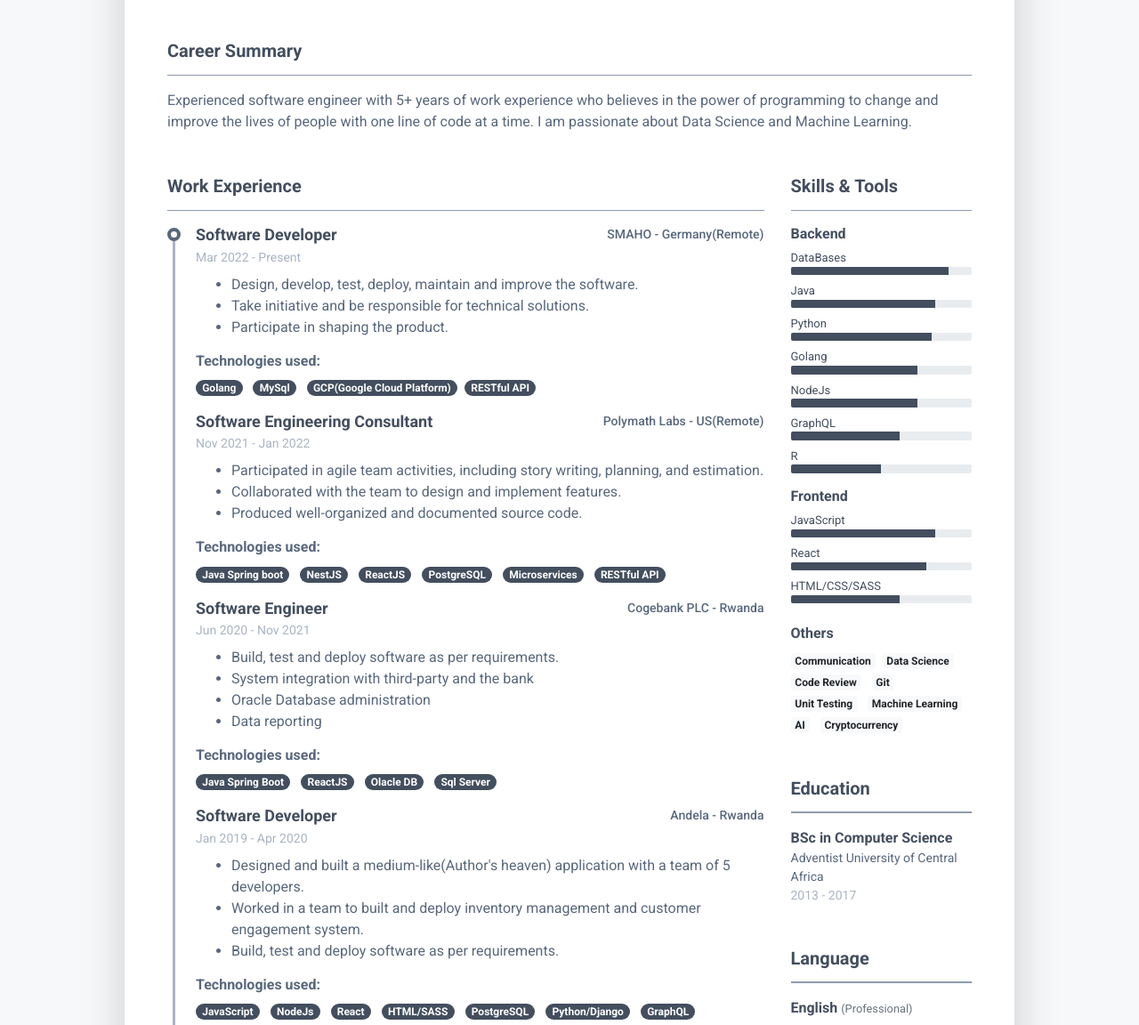
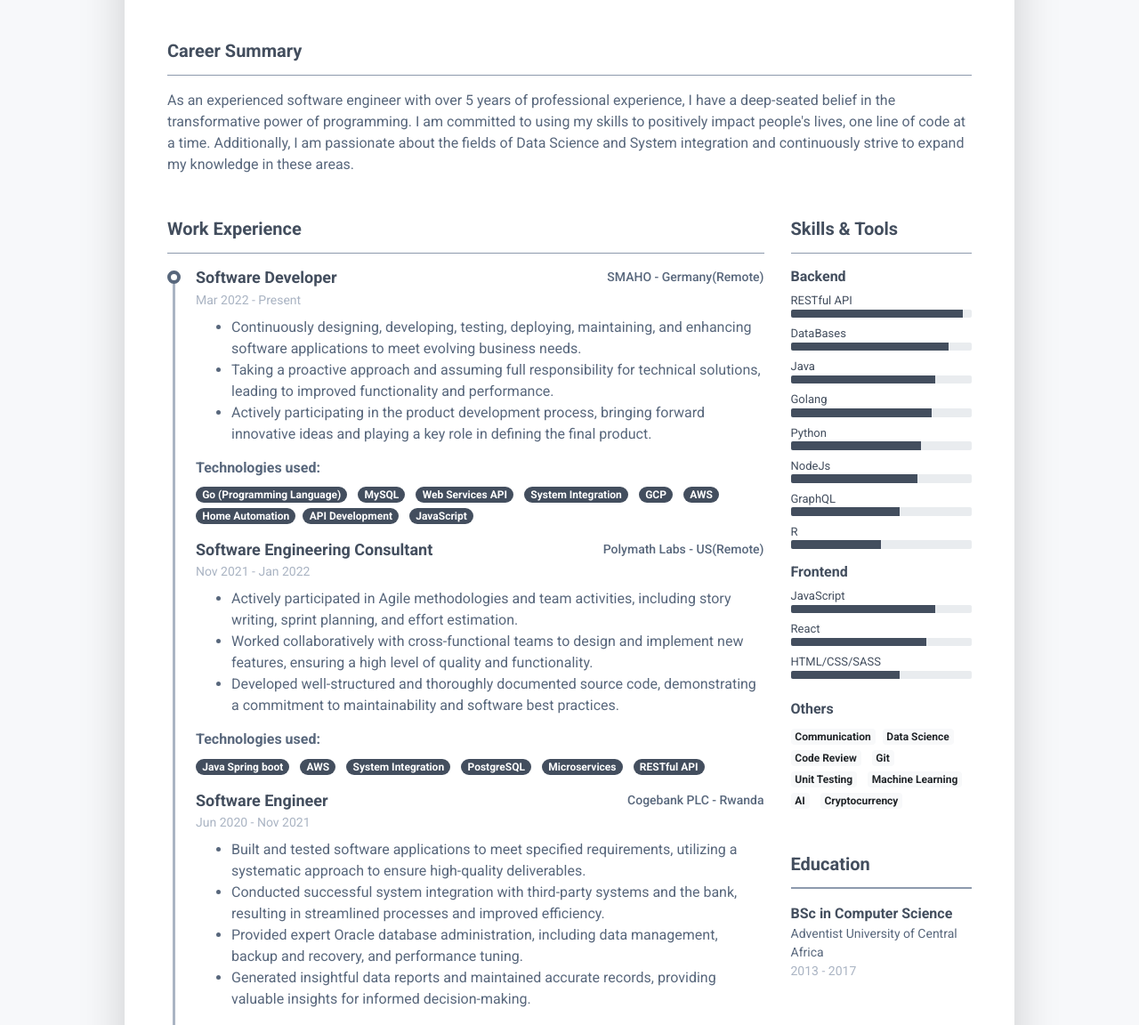
Before and after one commit to niomwungeri-fabrice/niomwungeri-fabrice.github.io, a plain HTML site: page index.html in a window 1280 px wide. Shown: the part 253-1405 px from the top of the page at 89% size. Drawn offline with Linux system fonts and the light colour scheme.

Commit message:
update cv

```diff
--- a/index.html
+++ b/index.html
@@ -50,14 +50,15 @@
                     <!--//primary-info-->
                     <div class="secondary-info ml-md-auto mt-2">
                         <ul class="resume-social list-unstyled">
-                                <li class="mb-3"><a href="#"><span class="fa-container text-center mr-2"><i
-                                                class="fab fa-linkedin-in fa-fw"></i></span>linkedin.com/in/fabrice-niyomwungeri</a>
+                            <li class="mb-3"><a href="https://www.linkedin.com/in/fabrice-niyomwungeri-004421a5/"><span class="fa-container text-center mr-2"><i
+                                    class="fab fa-linkedin-in fa-fw"></i></span>fabrice-niyomwungeri-004421a5/</a>
                             </li>
-                                <li class="mb-3"><a href="#"><span class="fa-container text-center mr-2"><i
-                                                class="fab fa-github-alt fa-fw"></i></span>github.com/niomwungeri-fabrice</a>
+                            <li class="mb-3"><a href="https://github.com/niomwungeri-fabrice"><span class="fa-container text-center mr-2"><i
+                                    class="fab fa-github-alt fa-fw"></i></span>niomwungeri-fabrice</a>
                             </li>
-                                <li><a href="#"><span class="fa-container text-center mr-2"><i
-                                                class="fas fa-globe"></i></span>https://niomwungeri-fabrice.github.io/</a></li>
+                            <li><a href="https://niomwungeri-fabrice.github.io/"><span class="fa-container text-center mr-2"><i
+                                    class="fas fa-globe"></i></span>niomwungeri-fabrice.com</a>
+                            </li>
                         </ul>
                     </div>
                     <!--//secondary-info-->
@@ -72,9 +73,12 @@
                 <h2 class="resume-section-title text-uppercase font-weight-bold pb-3 mb-3">Career Summary</h2>
                 <div class="resume-section-content">
                     <p class="mb-0">
-                            Experienced software engineer with 5+ years of work experience who believes in the power of
-                            programming to change and improve the lives of people with one line of code at a time.
-                            I am passionate about Data Science and Machine Learning.
+                        As an experienced software engineer with over 5 years of professional experience,
+                        I have a deep-seated belief in the transformative power of programming.
+                        I am committed to using my skills to positively impact people's lives, one line of code at a
+                        time. Additionally,
+                        I am passionate about the fields of Data Science and System integration and continuously strive
+                        to expand my knowledge in these areas.
                     </p>
                 </div>
             </section>
@@ -101,28 +105,52 @@
                                     <!--//resume-timeline-item-header-->
                                     <div class="resume-timeline-item-desc">
                                         <ul>
-                                                <li>Design, develop, test, deploy, maintain and improve the software.
+                                            <li>Continuously designing, developing, testing, deploying, maintaining, and
+                                                enhancing software applications to meet evolving business needs.
                                             </li>
-                                                <li>Take initiative and be responsible for technical solutions.
+                                            <li>Taking a proactive approach and assuming full responsibility for
+                                                technical solutions, leading to improved functionality and performance.
                                             </li>
-                                                <li>Participate in shaping the product.</li>
+                                            <li>Actively participating in the product development process, bringing
+                                                forward innovative ideas and playing a key role in defining the final
+                                                product.
+                                            </li>
                                         </ul>
                                         <h4 class="resume-timeline-item-desc-heading font-weight-bold">Technologies
                                             used:</h4>
                                         <ul class="list-inline">
                                             <li class="list-inline-item"><span
-                                                        class="badge badge-primary badge-pill">Golang</span>
+                                                    class="badge badge-primary badge-pill">
+                                                        Go (Programming Language)</span>
                                             </li>
                                             <li class="list-inline-item"><span
-                                                        class="badge badge-primary badge-pill">MySql</span>
+                                                    class="badge badge-primary badge-pill">
+                                                        MySQL</span>
                                             </li>
                                             <li class="list-inline-item"><span
-                                                        class="badge badge-primary badge-pill">GCP(Google Cloud
-                                                        Platform)</span>
+                                                    class="badge badge-primary badge-pill">
+                                                        Web Services API</span>
+                                            </li>
+                                            <li class="list-inline-item"><span
+                                                    class="badge badge-primary badge-pill">System Integration</span>
+                                            </li>
+                                            <li class="list-inline-item"><span
+                                                    class="badge badge-primary badge-pill">GCP</span>
+                                            </li>
+                                            <li class="list-inline-item"><span
+                                                    class="badge badge-primary badge-pill">AWS</span>
+                                            </li>
+                                            <li class="list-inline-item"><span
+                                                    class="badge badge-primary badge-pill">Home Automation</span>
                                             <li class="list-inline-item"><span
                                                     class="badge badge-primary badge-pill">
-                                                        RESTful API</span>
+                                                        API Development</span>
                                             </li>
+                                            <li class="list-inline-item"><span
+                                                    class="badge badge-primary badge-pill">
+                                                        JavaScript</span>
+                                            </li>
+
                                         </ul>
                                     </div>
                                     <!--//resume-timeline-item-desc-->
@@ -137,17 +165,22 @@
                                             </div>
                                         </div>
                                         <!--//row-->
-                                            <div class="resume-position-time">Nov 2021 - Jan 2022 </div>
+                                        <div class="resume-position-time">Nov 2021 - Jan 2022</div>
                                     </div>
                                     <!--//resume-timeline-item-header-->
                                     <div class="resume-timeline-item-desc">
                                         <ul>
-                                                <li>Participated in agile team activities, including story writing,
-                                                    planning, and estimation.
+                                            <li>Actively participated in Agile methodologies and team activities,
+                                                including story writing, sprint planning, and effort estimation.
                                             </li>
-                                                <li>Collaborated with the team to design and implement features.
+                                            <li>Worked collaboratively with cross-functional teams to design and
+                                                implement new features, ensuring a high level of quality and
+                                                functionality.
                                             </li>
-                                                <li>Produced well-organized and documented source code.</li>
+                                            <li>Developed well-structured and thoroughly documented source code,
+                                                demonstrating a commitment to maintainability and software best
+                                                practices.
+                                            </li>
                                         </ul>
                                         <h4 class="resume-timeline-item-desc-heading font-weight-bold">Technologies
                                             used:</h4>
@@ -156,15 +189,15 @@
                                                     class="badge badge-primary badge-pill">Java Spring boot</span>
                                             </li>
                                             <li class="list-inline-item"><span
-                                                        class="badge badge-primary badge-pill">NestJS</span>
+                                                    class="badge badge-primary badge-pill">AWS</span>
                                             </li>
                                             <li class="list-inline-item"><span
-                                                        class="badge badge-primary badge-pill">ReactJS</span>
+                                                    class="badge badge-primary badge-pill">System Integration</span>
                                             </li>
-
                                             <li class="list-inline-item"><span
                                                     class="badge badge-primary badge-pill">PostgreSQL</span>
                                             </li>
+
                                             <li class="list-inline-item"><span
                                                     class="badge badge-primary badge-pill">Microservices</span>
                                             </li>
@@ -189,14 +222,20 @@
                                     <!--//resume-timeline-item-header-->
                                     <div class="resume-timeline-item-desc">
                                         <ul>
-                                                <li>Build, test and deploy software as per requirements.</li>
+                                            <li>Built and tested software applications to meet specified requirements,
+                                                utilizing a systematic approach to ensure high-quality deliverables.
+                                            </li>
                                             <li>
-                                                    System integration with third-party and the bank
+                                                Conducted successful system integration with third-party systems and the
+                                                bank, resulting in streamlined processes and improved efficiency.
                                             </li>
 
-                                                <li>Oracle Database administration</li>
+                                            <li>Provided expert Oracle database administration, including data
+                                                management, backup and recovery, and performance tuning.
+                                            </li>
 
-                                                <li>Data reporting
+                                            <li>Generated insightful data reports and maintained accurate records,
+                                                providing valuable insights for informed decision-making.
                                             </li>
                                         </ul>
                                         <h4 class="resume-timeline-item-desc-heading font-weight-bold">Technologies
@@ -220,7 +259,6 @@
                                     <!--//resume-timeline-item-desc-->
 
 
-
                                     <div class="resume-timeline-item-header mb-2">
                                         <div class="d-flex flex-column flex-md-row">
                                             <h3 class="resume-position-title font-weight-bold mb-1">Software
@@ -233,14 +271,17 @@
                                     <!--//resume-timeline-item-header-->
                                     <div class="resume-timeline-item-desc">
                                         <ul>
-                                                <li>Designed and built a medium-like(Author's heaven) application with a
-                                                    team of 5 developers.
+                                            <li>Worked on the design and development of a medium-like application
+                                                (Author's Heaven), successfully delivering the project with a team of 5
+                                                developers.
                                             </li>
-                                                <li>Worked in a team to built and deploy inventory management and
-                                                    customer
-                                                    engagement system.
+                                            <li>Worked in a team environment to build and deploy an inventory management
+                                                system and customer engagement platform, resulting in improved
+                                                operations and customer satisfaction.
                                             </li>
-                                                <li>Build, test and deploy software as per requirements.</li>
+                                            <li>Consistently delivered software solutions that meet requirements,
+                                                ensuring high quality through diligent testing and deployment processes.
+                                            </li>
                                         </ul>
                                         <h4 class="resume-timeline-item-desc-heading font-weight-bold">Technologies
                                             used:</h4>
@@ -287,9 +328,16 @@
                                     <!--//resume-timeline-item-header-->
                                     <div class="resume-timeline-item-desc">
                                         <ul>
-                                                <li>Did Maintaining and customizing of CRM system(Memento).</li>
-                                                <li>Did data cleaning with R/Python.</li>
+                                            <li>Provided ongoing maintenance and customization of the CRM system
+                                                (Memento), ensuring seamless operation and meet evolving business needs.
+                                            </li>
+                                            <li>Conducted data cleaning and preparation using R/Python, resulting in
+                                                improved data quality and accuracy.
+                                            </li>
                                             <li>Did data reporting and Data analyzing using R/Python</li>
+                                            <li>/Analyzed and reported on data using R/Python, generating actionable
+                                                insights and facilitating data-driven decision-making.
+                                            </li>
                                         </ul>
                                         <h4 class="resume-timeline-item-desc-heading font-weight-bold">Technologies
                                             used:</h4>
@@ -323,10 +371,13 @@
                                     <!--//resume-timeline-item-header-->
                                     <div class="resume-timeline-item-desc">
                                         <ul>
-                                                <li>Built enterprise applications with Java, Spring Core, JSF, and
-                                                    MySql.
+                                            <li>Developed robust enterprise applications utilizing Java, Spring Core,
+                                                JSF, and MySql technologies, delivering high-quality and scalable
+                                                solutions.
                                             </li>
-                                                <li>Deployed application and gave support to the clients.</li>
+                                            <li>Deployed applications to production environments, providing ongoing
+                                                support to clients and ensuring smooth operation.
+                                            </li>
                                         </ul>
                                         <h4 class="resume-timeline-item-desc-heading font-weight-bold">Technologies
                                             used:</h4>
@@ -371,9 +422,13 @@
                                     <!--//resume-timeline-item-header-->
                                     <div class="resume-timeline-item-desc">
                                         <ul>
-                                                <li>Designed and implemented a fileTracker web-based application.</li>
-                                                <li>Did Training and supporting the employees and agents on the in-
-                                                    house systems.</li>
+                                            <li>Worked on the design and implementation of a fileTracker web-based
+                                                application, delivering a solution that meets business needs and
+                                                requirements.
+                                            </li>
+                                            <li>Provided comprehensive training and support to employees and agents on
+                                                in-house systems, ensuring optimal use and performance.
+                                            </li>
                                         </ul>
                                         <h4 class="resume-timeline-item-desc-heading font-weight-bold">Technologies
                                             used:</h4>
@@ -410,6 +465,14 @@
                                 <h4 class="resume-skills-cat font-weight-bold">Backend</h4>
                                 <ul class="list-unstyled">
                                     <li class="mb-2">
+                                        <div class="resume-skill-name">RESTful API</div>
+                                        <div class="progress resume-progress">
+                                            <div class="progress-bar theme-progress-bar-dark" role="progressbar"
+                                                 style="width: 95%" aria-valuenow="25" aria-valuemin="0"
+                                                 aria-valuemax="100"></div>
+                                        </div>
+                                    </li>
+                                    <li class="mb-2">
                                         <div class="resume-skill-name">DataBases</div>
                                         <div class="progress resume-progress">
                                             <div class="progress-bar theme-progress-bar-dark" role="progressbar"
@@ -426,7 +489,7 @@
                                         </div>
                                     </li>
                                     <li class="mb-2">
-                                            <div class="resume-skill-name">Python</div>
+                                        <div class="resume-skill-name">Golang</div>
                                         <div class="progress resume-progress">
                                             <div class="progress-bar theme-progress-bar-dark" role="progressbar"
                                                  style="width: 78%" aria-valuenow="25" aria-valuemin="0"
@@ -434,10 +497,10 @@
                                         </div>
                                     </li>
                                     <li class="mb-2">
-                                            <div class="resume-skill-name">Golang</div>
+                                        <div class="resume-skill-name">Python</div>
                                         <div class="progress resume-progress">
                                             <div class="progress-bar theme-progress-bar-dark" role="progressbar"
-                                                    style="width: 70%" aria-valuenow="25" aria-valuemin="0"
+                                                 style="width: 72%" aria-valuenow="25" aria-valuemin="0"
                                                  aria-valuemax="100"></div>
                                         </div>
                                     </li>
@@ -561,10 +624,11 @@
                         <h2 class="resume-section-title text-uppercase font-weight-bold pb-3 mb-3">Interests</h2>
                         <div class="resume-section-content">
                             <ul class="list-unstyled">
+                                <li class="mb-1">Music</li>
+                                <li class="mb-1">Politics</li>
+                                <li class="mb-1">Football(Soccer)</li>
+                                <li class="mb-1">Cooking</li>
                                 <li class="mb-1">Hiking</li>
-                                    <li class="mb-1">Music</li>
-                                    <li class="mb-1">FootBall(Soccer)</li>
-                                    <li class="mb-1">Cooking</li>
                             </ul>
                         </div>
                     </section>
```
Lines whose indentation alone changed are shown as unchanged.
